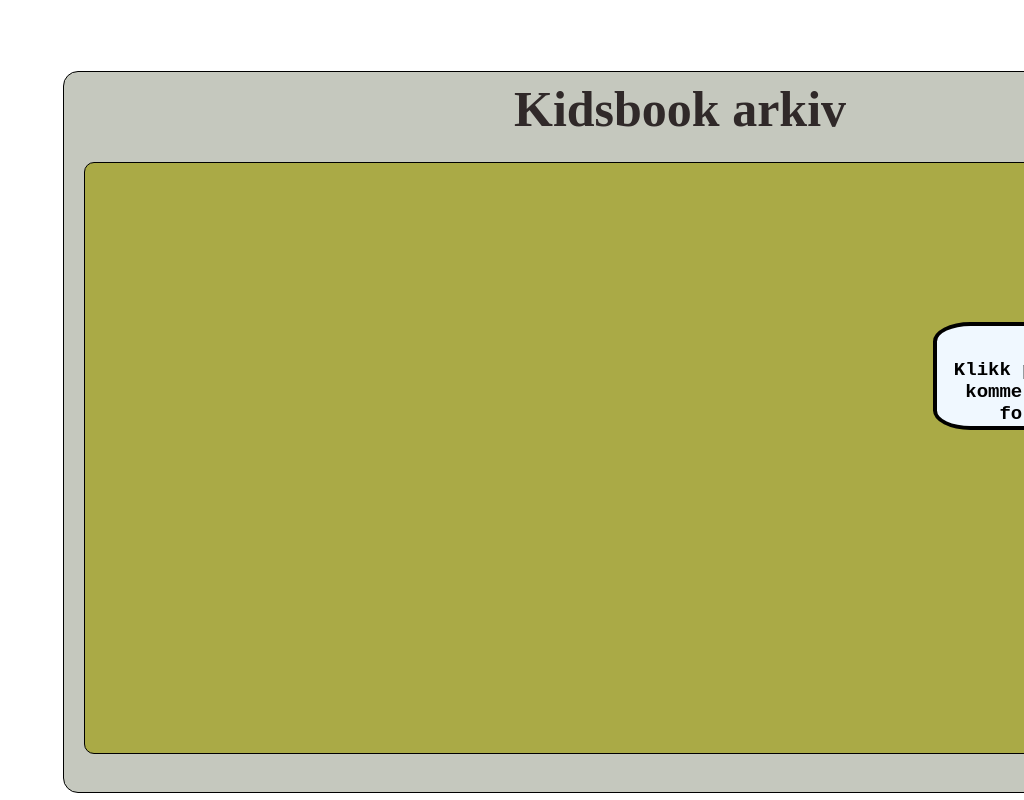
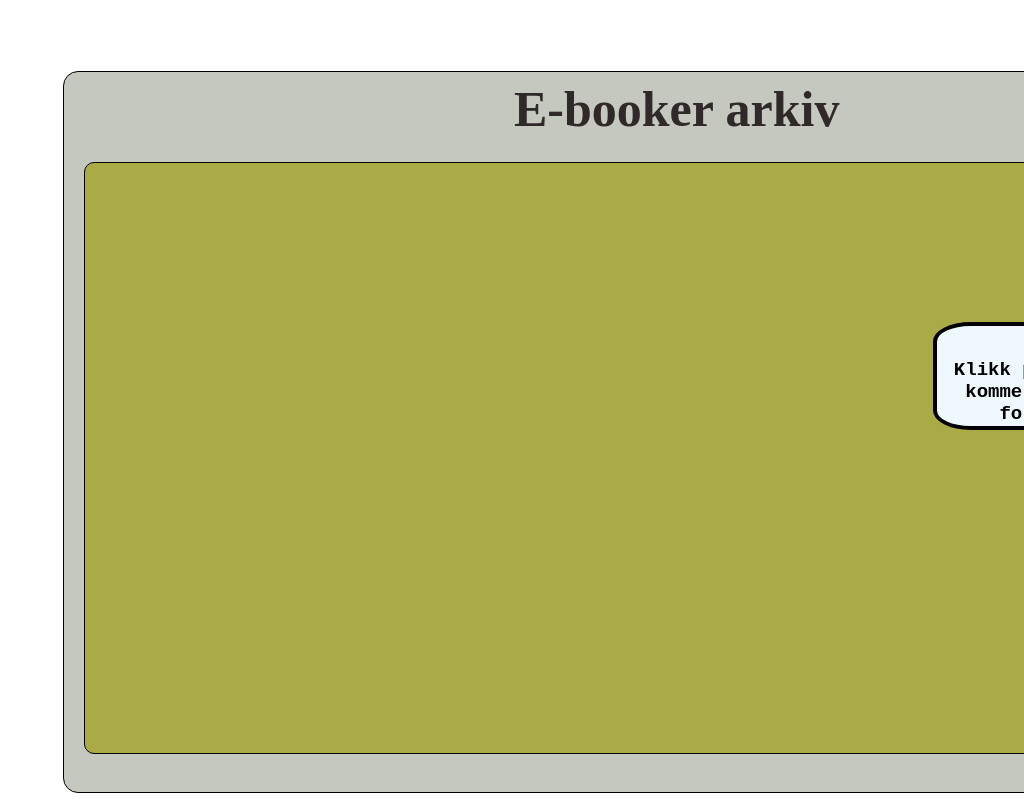
Before and after one commit to Waligustav/Webprosjekt-FLINK, a plain HTML site: page archive.html in a window 1280 px wide. Shown: the top 800 px of the page, without its empty margins (256-1280 px from the left). Drawn offline with Linux system fonts and the light colour scheme.

Commit message:
changed logo text on archive page

```diff
--- a/archive.html
+++ b/archive.html
@@ -13,7 +13,7 @@
 
     <!--Hovedboksen-->
     <section id="archiveSec">
-        <h1 id="archiveText">Kidsbook arkiv</h1>
+        <h1 id="archiveText">E-booker arkiv</h1>
         <div id="output"></div>
         <a href="index.html">
             <img src="images/Pingu2.png" alt="Our dearly mascot Pingu!" id="pingu">
```
